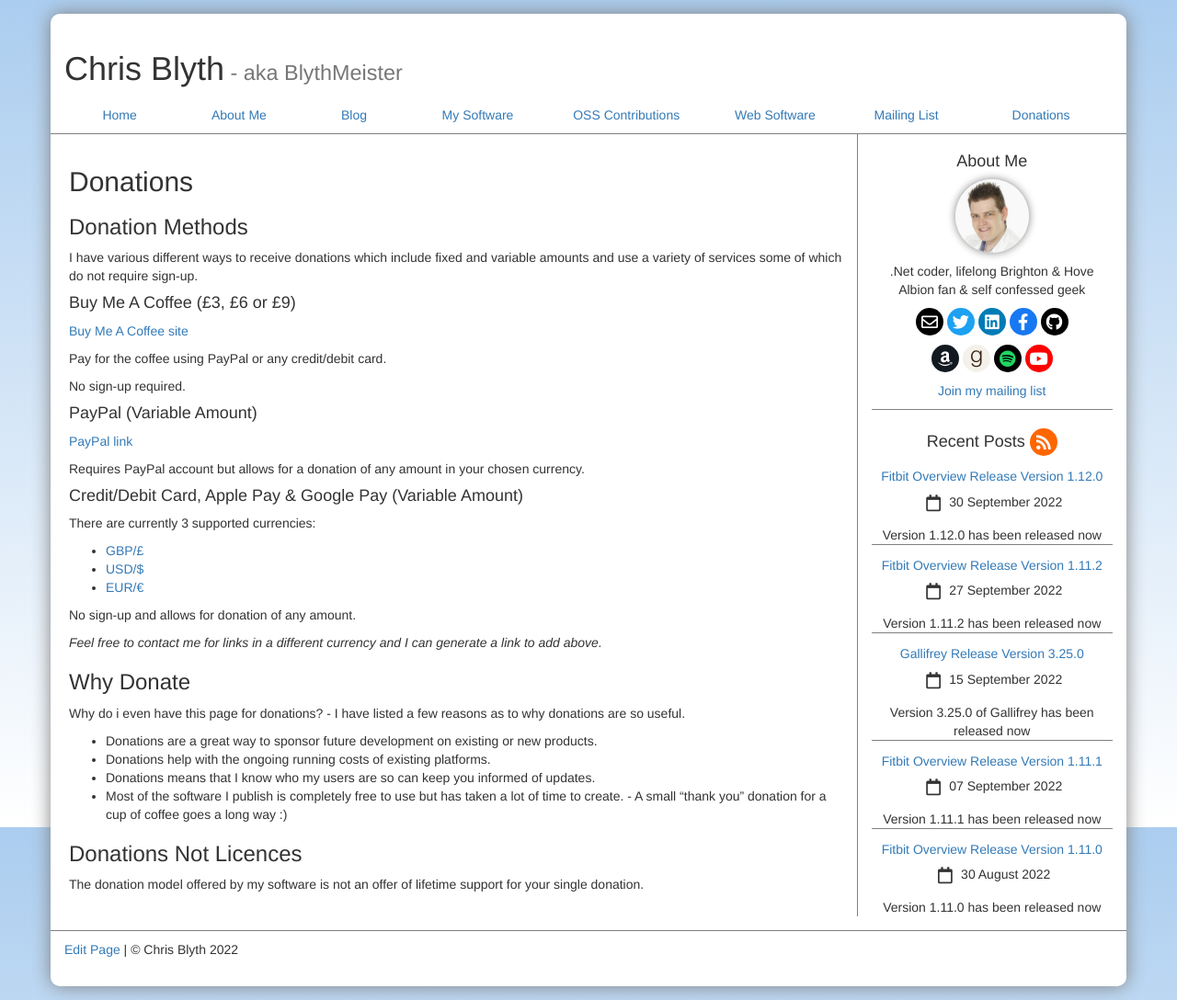
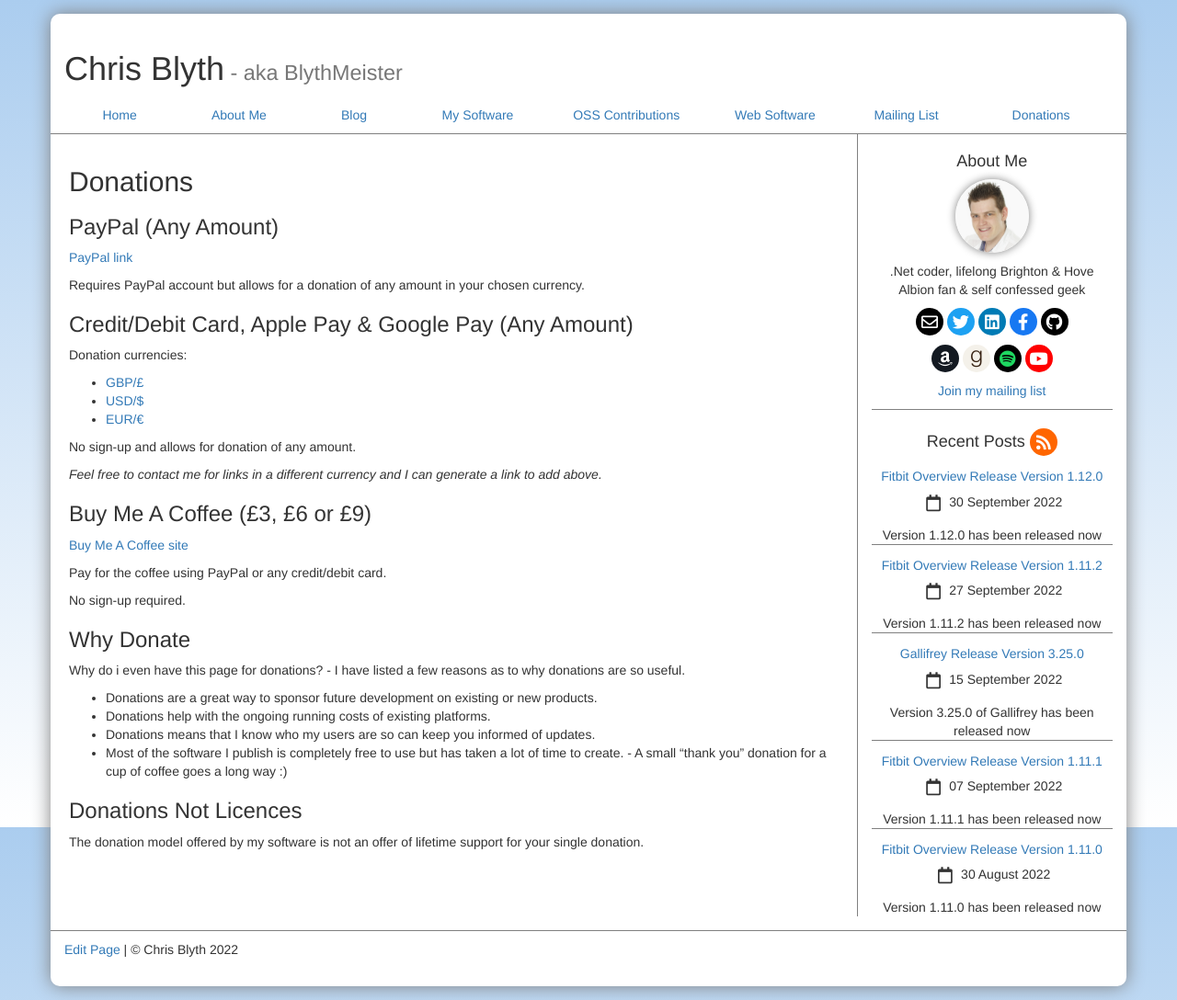
Before and after one commit to BlythMeister/blyth.me.uk, a Jekyll site: the page built from donations/index.md, in a window 1280 px wide. Shown: the whole page at 92% size. Built offline with Jekyll 4.4.1, drawn with Linux system fonts in a browser that asks for light colours; nearby versions of some CDN libraries.

Commit message:
Update index.md

```diff
--- a/donations/index.md
+++ b/donations/index.md
@@ -5,27 +5,15 @@ description: "Supporter, Goodwill, Thank you or any other types of donation"
 
 ## Donations
 
-### Donation Methods
-
-I have various different ways to receive donations which include fixed and variable amounts and use a variety of services some of which do not require sign-up.
-
-#### Buy Me A Coffee (£3, £6 or £9)
-
-[Buy Me A Coffee site](https://www.buymeacoffee.com/blythmeister)
-
-Pay for the coffee using PayPal or any credit/debit card.
-
-No sign-up required.
-
-#### PayPal (Variable Amount)
+### PayPal (Any Amount)
 
 [PayPal link](https://www.paypal.me/BlythMeister)
 
 Requires PayPal account but allows for a donation of any amount in your chosen currency.
 
-#### Credit/Debit Card, Apple Pay & Google Pay (Variable Amount)
+### Credit/Debit Card, Apple Pay & Google Pay (Any Amount)
 
-There are currently 3 supported currencies:
+Donation currencies:
 
 * [GBP/£](https://donate.stripe.com/4gw9Bzgyh0a03yo8ww)
 * [USD/$](https://donate.stripe.com/aEUfZXdm5aOE7OE8wx)
@@ -34,6 +22,14 @@ There are currently 3 supported currencies:
 No sign-up and allows for donation of any amount.
 
 _Feel free to contact me for links in a different currency and I can generate a link to add above._
+
+### Buy Me A Coffee (£3, £6 or £9)
+
+[Buy Me A Coffee site](https://www.buymeacoffee.com/blythmeister)
+
+Pay for the coffee using PayPal or any credit/debit card.
+
+No sign-up required.
 
 ### Why Donate
 
```
